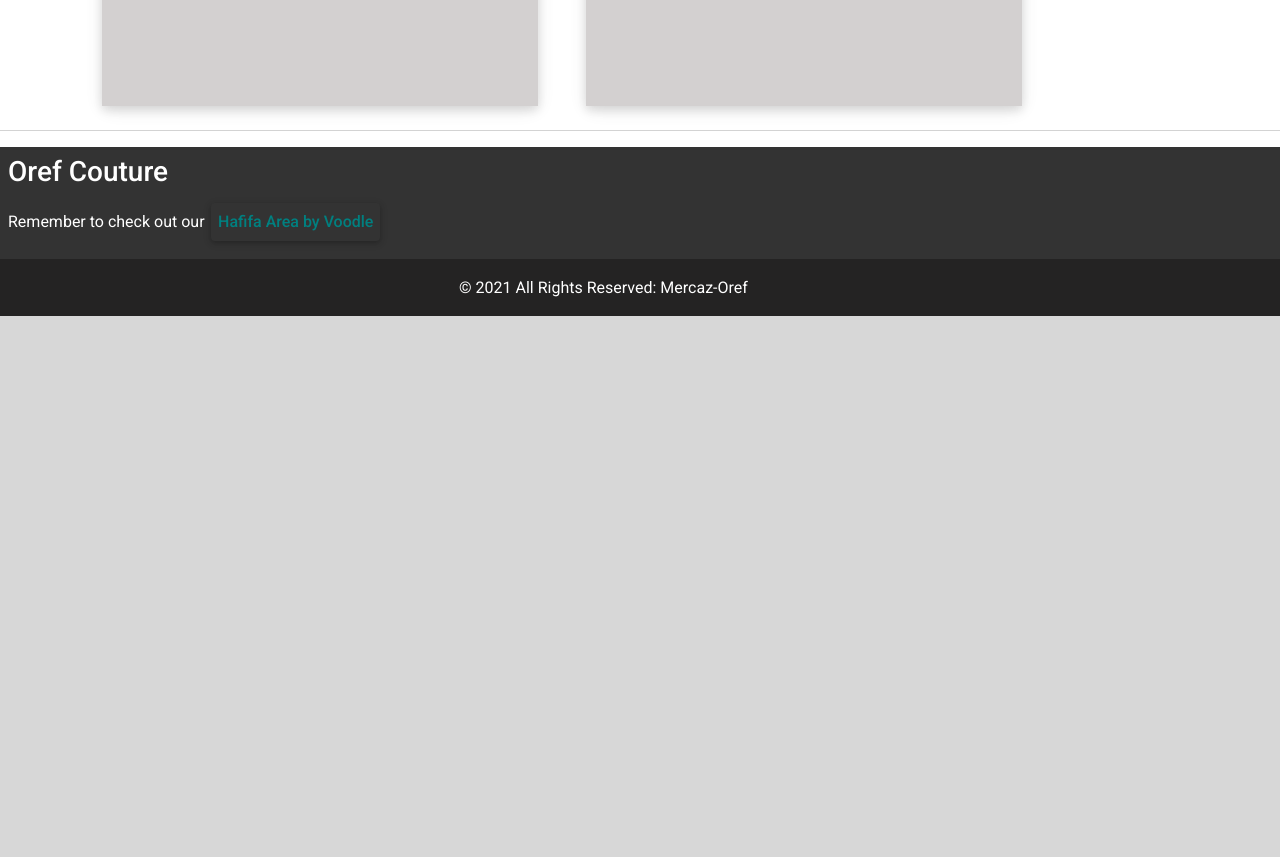
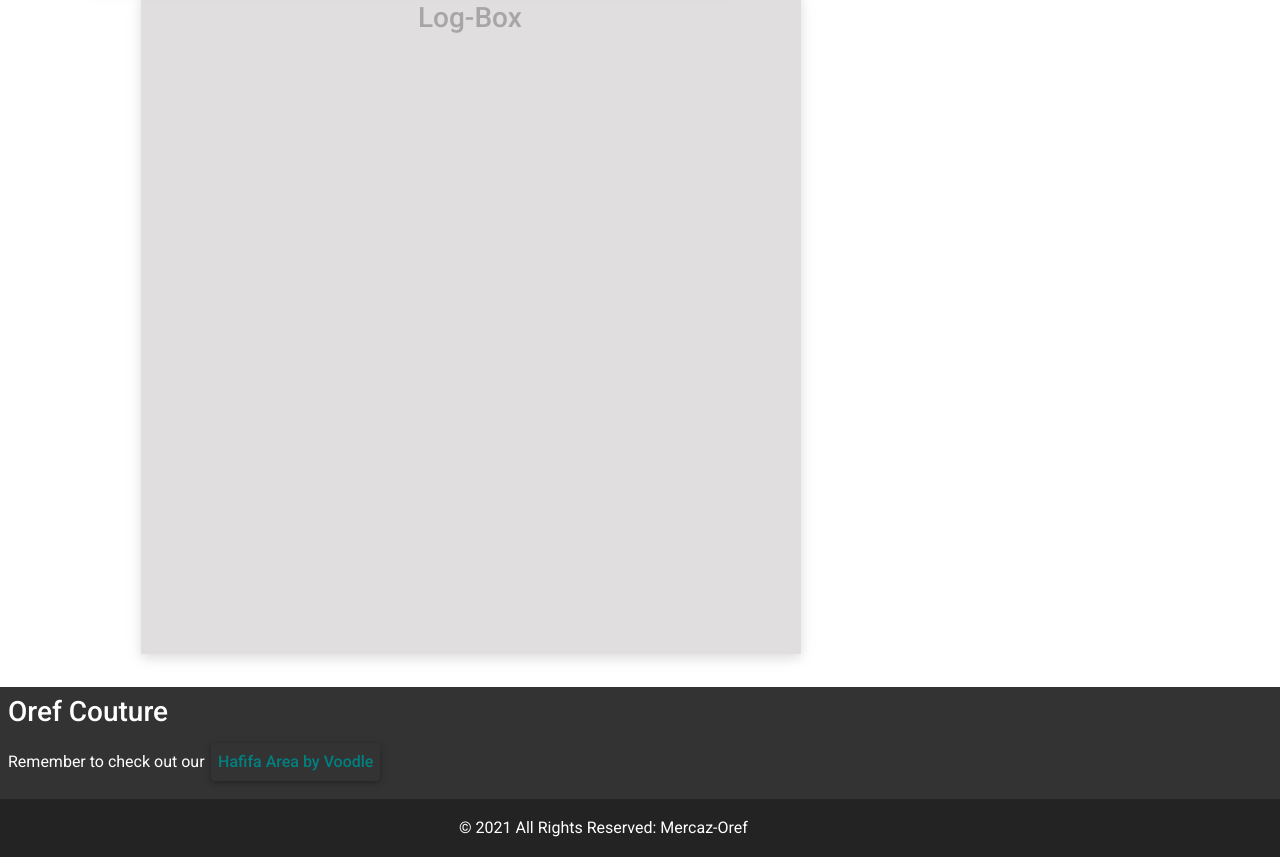
Before and after one commit to itayvolo/AWG, a PHP site: page /byom.php in a window 1280 px wide. Shown: the part 801-1658 px from the top of the page. Before the commit the page ends 1117 px from the top, so only its background shows below. Run offline with PHP 8.4, Linux system fonts and the light colour scheme.

Commit message:
clear sb box finish

```diff
--- a/html/byom.php
+++ b/html/byom.php
@@ -32,11 +32,11 @@
 <header class="container-xxl w3-theme-blue-grey" id="myHeader" style="position: absolute;height: 12%!important;">
     <button class="btn ripple-surface" style="font-size:40px;cursor:pointer;border: none;padding: 8px 16px;background-color: #607d8b;z-index: 0;top: 16%;" onclick="left_open()">☰</button>
 </header>
-<div id="main" style="margin-right: 15%;">
+<div id="main" style="width:85%; transition:0.5s;">
   <button id="arrow" class="btn ripple-surface" onclick="right_close();"><i class="fas fa-angle-double-right"></i></button>
-  <h1 id="main-title" class="text-center align-middle" style="position: relative;top: 4%;left: 32.5%;display: inline-block;transition: left .48s;">Automatic War Games</h1>
+  <h1 id="main-title" class="text-center align-middle" style="position: relative;top: 4%;left: 32.5%;display: inline-block;transition: left .5s;">Automatic War Games</h1>
 </div>
-
+<br>
 <!-- Left Side Navigation -->
 <div class="sidenav" id="LeftSidebar" onclick="event.stopPropagation();">
   <div class="topsidenav" id="topSidebar">
@@ -117,9 +117,11 @@
 </div>
 <!--Script-Box-->
   <div id="scriptbox" class="script-box">
+    <h3 class="box_title">Script-Box</h3>
   </div>
 <!--Log-Box-->
   <div id="logbox" class="log-box">
+  <h3 class="box_title">Log-Box</h3>
   </div>
 
 <!--Box-Modal-->
@@ -146,7 +148,7 @@
       </div>
       <div class="modal-footer">
         <button type="button" class="btn btn-secondary" onclick="close_modal()" style="background-color:#818181;">Dismiss</button>
-        <button id="run" type="button" class="btn btn-primary" style="background-color: #607D99;" onclick="Save_SB1()">Add Script</button>
+        <button id="run" type="button" class="btn btn-primary" style="background-color: #607D99;" onclick="save_add_var(),close_modal()">Add Script</button><!--onclick="Save_SB1()"-->
       </div>
     </div>
   </div>
@@ -154,10 +156,9 @@
 
   <br>
   <br>
-  <hr>
 
 <!-- Footer -->
-  <footer class="text-center text-lg-start" style="position: relative;background-color: #333;color: white;">
+  <footer class="text-center text-lg-start my_footer">
     <div id="UpperFoot" class="p-2" style="position: relative;">
       <h3>Oref Couture</h3>
       <p> Remember to check out our <a href="#" class="btn ripple-surface" style="color: teal;font-size: medium;position: relative;padding: 7px;top: 6px;left: 0.2%;"> Hafifa Area by Voodle </a></p>
@@ -192,6 +193,33 @@ function close_modal()
   modal.modal('hide');
 }
 
+//Save Modal Variables
+function save_add_var() {
+  var input1 = (document.getElementById("server_v")).value;
+  var input2 = document.getElementById("main_v").value;
+
+  var base_top = 10;
+  var sbs_count = $('#scriptbox').children('div').length;
+  var sbs_latest = sbs_count + 1;
+  var sbs_latest_id = "task_" + (sbs_latest);
+  var parant_html = document.getElementById("scriptbox");
+    parant_html.innerHTML += "<div class='sb_inside_box'></div>";
+
+  task_html = $('#scriptbox').children('div')[sbs_count]
+  task_html.setAttribute('id', sbs_latest_id);
+
+  if (sbs_latest == 1) {
+    task_html.style['top'] = base_top + '%';
+  }
+
+  else  {
+    var latest_top = ($('#scriptbox').children('div')[sbs_count -1]).style['top'];
+    latest_top = latest_top.replace('%', ""); //DONT FORGET TO FIX THIS!
+    task_html.style['top'] = (Number(latest_top) + 15) + '%';
+  }
+
+}
+
   //LeftSideNav
 
 function left_open() {
@@ -213,9 +241,9 @@ function right_open() {
   document.getElementById("arrow").setAttribute('onclick','right_close()')
 
   document.getElementById("RightSidebar").style.right = "0%";
-  document.getElementById("main").style.marginRight = "15%";
-  document.getElementById("scriptbox").style.left = "8%";
-  document.getElementById("logbox").style.left = "11.5%";
+  document.getElementById("main").style.width = "85%";
+  document.getElementById("scriptbox").style.left = "7%";
+  document.getElementById("logbox").style.left = "11%";
   document.getElementById("copyrights").style.left = "35.5%";
 }
 
@@ -224,9 +252,9 @@ function right_close() {
   document.getElementById("arrow").setAttribute('onclick','right_open()')
 
   document.getElementById("RightSidebar").style.right = "-15%";
-  document.getElementById("main").style.marginRight = "0";
-  document.getElementById("scriptbox").style.left = "13%";
-  document.getElementById("logbox").style.left = "16.5%";
+  document.getElementById("main").style.width = "100%";
+  document.getElementById("scriptbox").style.left = "12%";
+  document.getElementById("logbox").style.left = "16%";
   document.getElementById("copyrights").style.left = "40.5%";
 
 }
--- a/html/css/byom.css
+++ b/html/css/byom.css
@@ -14,28 +14,53 @@ body {
 
   .script-box {
     display: inline-block;
-    width: fit-content;
-    padding: 390px 17%;
+    /*width: fit-content;*/
+    padding: 330px 330px;
     background: rgb(193, 189, 189);
     position: relative;
-    left: 8%;
-    top:25px!important;
+    left: 7%;
+    top:16%;
     box-shadow: 0 4px 10px 0 rgb(0 0 0 / 20%), 0 4px 20px 0 rgb(0 0 0 / 10%);
     transition: left .48s;
-    opacity: 0.7;
+    opacity: 0.5;
+    /*bottom: 321px;*/
+  }
+  .box_title  {
+    position: absolute;
+    top: 1%;
+    left: 42%;
+  }
+  .sb_inside_box  {
+    position: absolute;
+    width: 82%;
+    left: 8%;
+    top: 10%;
+    height: 12%;
+    box-shadow: 0 4px 10px 0 rgb(0 0 0 / 80%), 0 4px 20px 0 rgb(0 0 0 / 80%);
+    transition: left .48s;
   }
 
   .log-box {
     display: inline-block;
-    width: fit-content;
-    padding: 390px 17%;
+    /*width: fit-content;*/
+    padding: 330px 330px;
     background: rgb(193, 189, 189);
     position: relative;
-    left: 11.5%;
-    top:25px!important;
+    left: 11%;
+    top: 16%;
     box-shadow: 0 4px 10px 0 rgb(0 0 0 / 20%), 0 4px 20px 0 rgb(0 0 0 / 10%);
     transition: left .48s;
-    opacity: 0.7;
+    opacity: 0.5;
+    /*bottom: 321px;*/
+  }
+
+  .my_footer  {
+    display: block;
+    position: relative;
+    width: 100%;
+    top: 100%;
+    background-color: #333;
+    color: white;
   }
 
   #myVideo {
```
